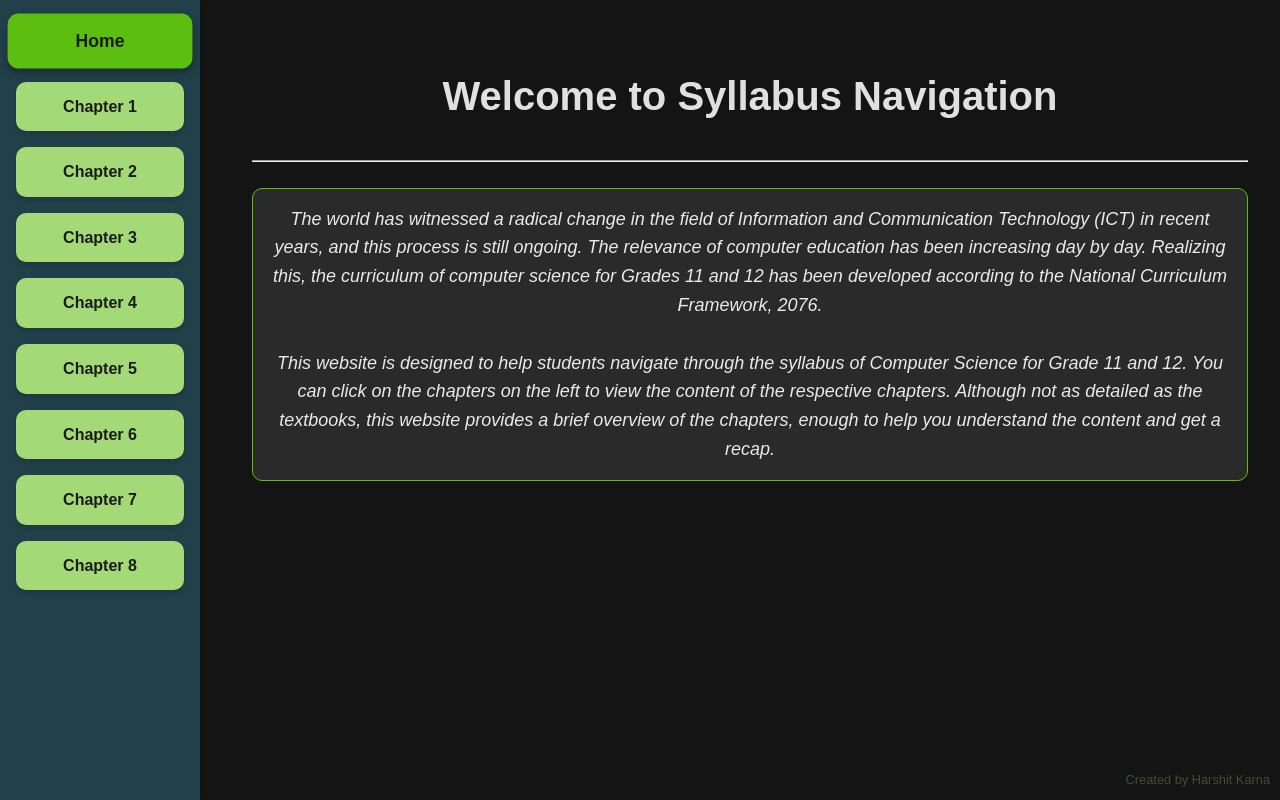
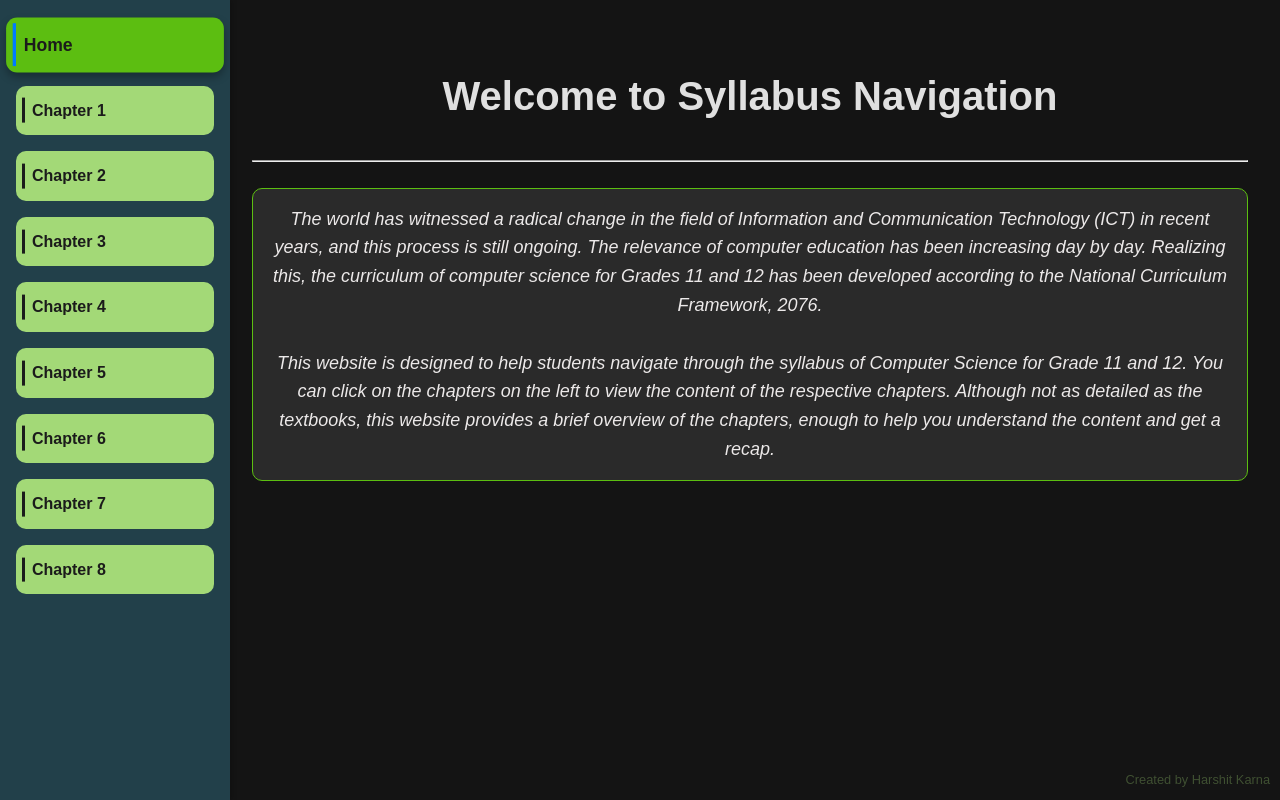
Before and after one commit to HKK901/syllabus, a plain HTML site: page index.html in a window 1280 px wide. Drawn offline with Linux system fonts and the light colour scheme.

Commit message:
Add files via upload

```diff
--- a/index.html
+++ b/index.html
@@ -24,7 +24,7 @@
         top: 0;
         background: #22404a;
         padding: 1rem;
-        width: 200px;
+        width: 230px;
         height: 100%;
         overflow-y: auto;
         box-shadow: 2px 0 5px rgba(0, 0, 0, 0.2);
@@ -43,16 +43,40 @@
       }
 
       a {
+        position: relative;
+        display: block;
+        background-color: #a3d977;
+        color: #1b1b1b;
+        padding: 0.75rem 0.75rem 0.75rem 1rem;
+        margin: 0.25rem 0;
+        border: none;
+        border-radius: 10px;
+        font-size: 1rem;
+        font-weight: bold;
         text-decoration: none;
-        display: block;
-        padding: 0.75rem;
-        background: #a3d977;
-        color: #1b1b1b;
-        text-align: center;
-        border-radius: 10px;
-        font-weight: bold;
+        text-align: left;
         transition: all 0.3s ease;
-        box-shadow: 0 3px 5px rgba(0, 0, 0, 0.15);
+      }
+
+      a::before {
+        content: "";
+        position: absolute;
+        left: 6px;
+        top: 50%;
+        transform: translateY(-50%);
+        height: 50%;
+        width: 3px;
+        background-color: #1b1b1b;
+        transition: all 0.3s ease;
+      }
+
+      a:hover::before {
+        height: 60%;
+      }
+
+      a.active::before {
+        height: 80%;
+        background-color: #007bff;
       }
 
       a:hover {
```
Also changed, not shown: style.css (+24 -2 lines).
